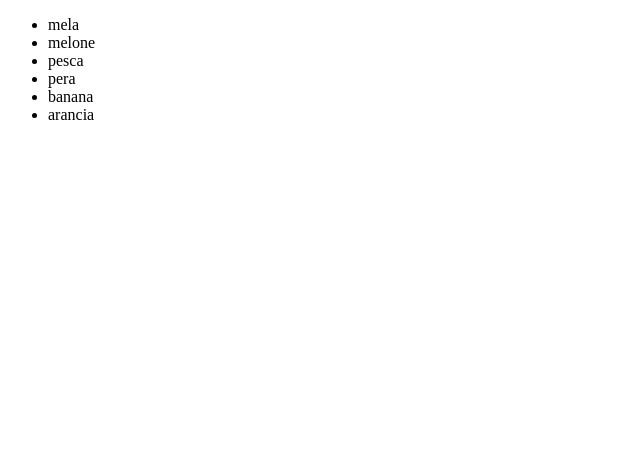
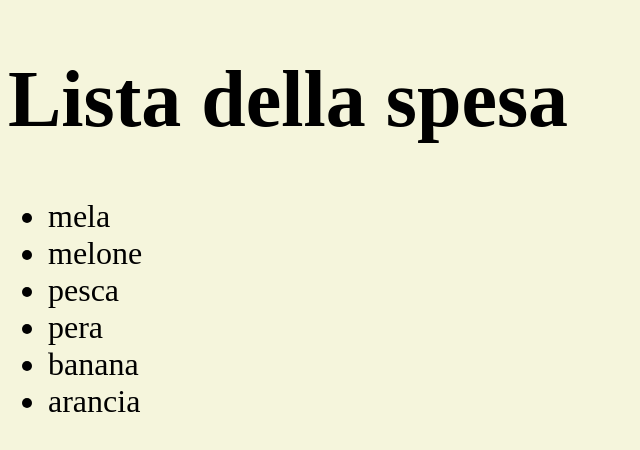
Before and after one commit to GtDavide01/js-lista-spesa, a plain HTML site: page index.html in a window 1280 px wide. Shown: the whole page, without its empty margins (0-640 px from the left). Drawn offline with Linux system fonts and the light colour scheme.

Commit message:
aggiunto un pò di css

```diff
--- /dev/null
+++ b/css/style.css
@@ -0,0 +1,11 @@
+
+li{
+    font-size: 2rem;
+}
+h1{
+    font-size: 5rem;
+}
+
+body{
+    background-color: beige;
+}
--- a/index.html
+++ b/index.html
@@ -4,10 +4,12 @@
     <meta charset="UTF-8">
     <meta http-equiv="X-UA-Compatible" content="IE=edge">
     <meta name="viewport" content="width=device-width, initial-scale=1.0">
-    <title>Document</title>
+    <title>js-lista-spesa</title>
+    <link rel="stylesheet" href="css/style.css">
 </head>
 <body>
 
+    <h1>Lista della spesa </h1>
     <ul id="listaspesa">
 
     </ul>
```
